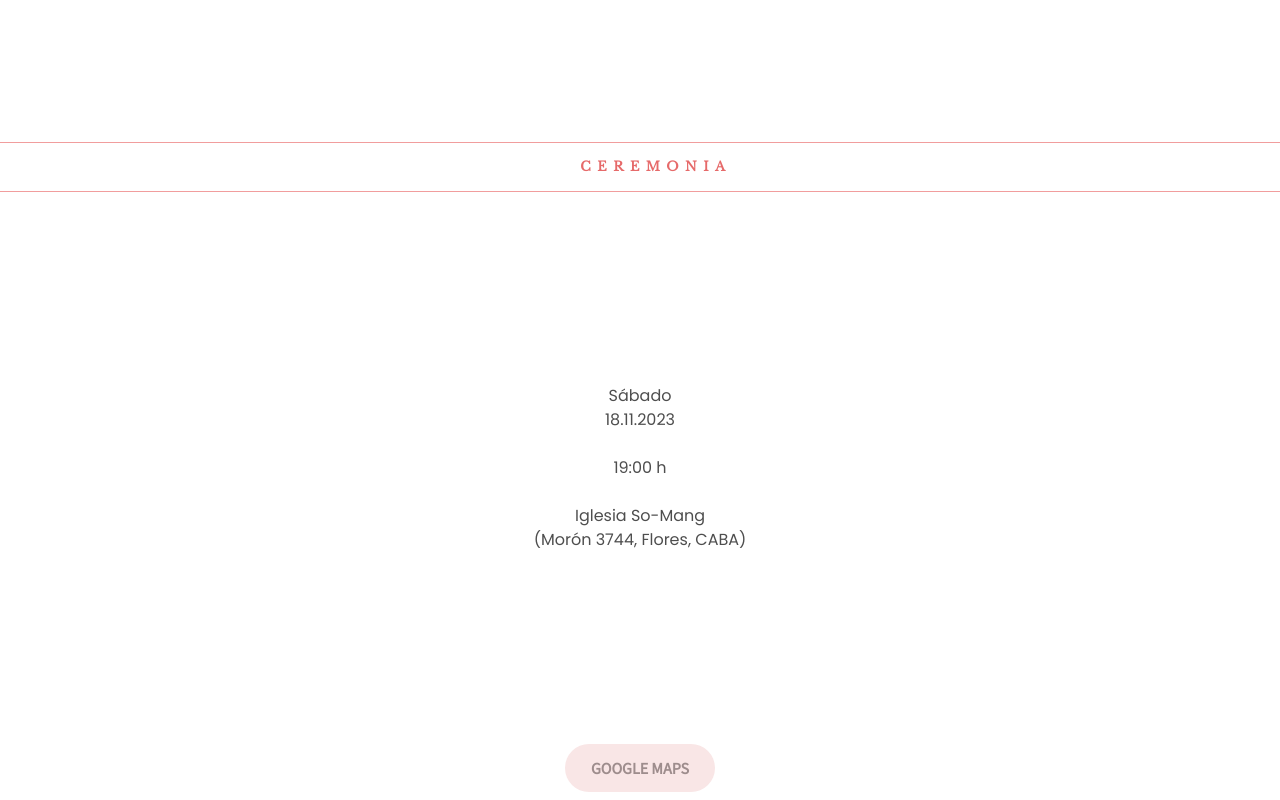
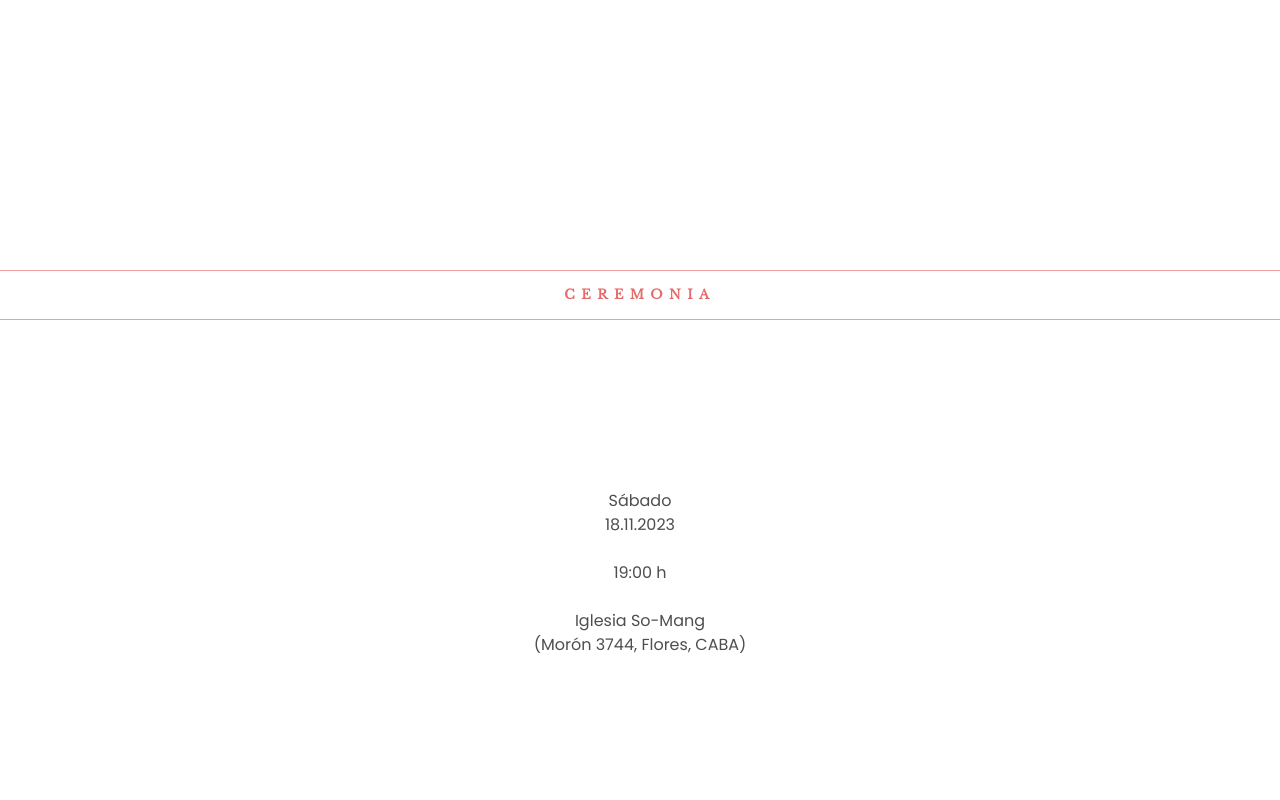
Before and after one commit to AAlejof/HeliKi, a React (Create React App) app in the folder client/: page /home in a window 1280 px wide. Shown: the part 1520-2320 px from the top of the page. Built offline with nearby package versions, Linux system fonts and the light colour scheme.

Commit message:
remove commented width

```diff
--- a/client/src/components/Home/Home.module.css
+++ b/client/src/components/Home/Home.module.css
@@ -9,7 +9,7 @@
 	align-content: center;
 	align-items: center;
 	margin-top: 20vh;
-	width: 100vw;
+	/* width: 100vw; */
 }
 
 .imgHeliki {
@@ -83,9 +83,14 @@
 	width: 100vw;
 }
 
-/* .eventsDiv{
-    margin: 10%;
-} */
+.eventsDiv{
+	margin: 10%;
+	display: flex;
+	flex-direction: column;
+	justify-content: center;
+	align-items: center;
+}
+
 .pEventsDiv {
 	font-family: 'Poppins';
 	font-style: normal;
```
